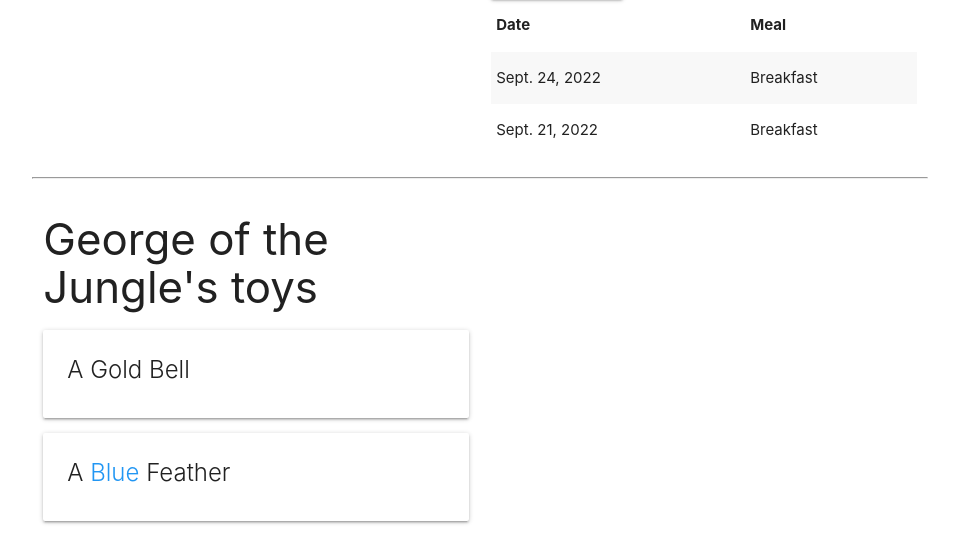
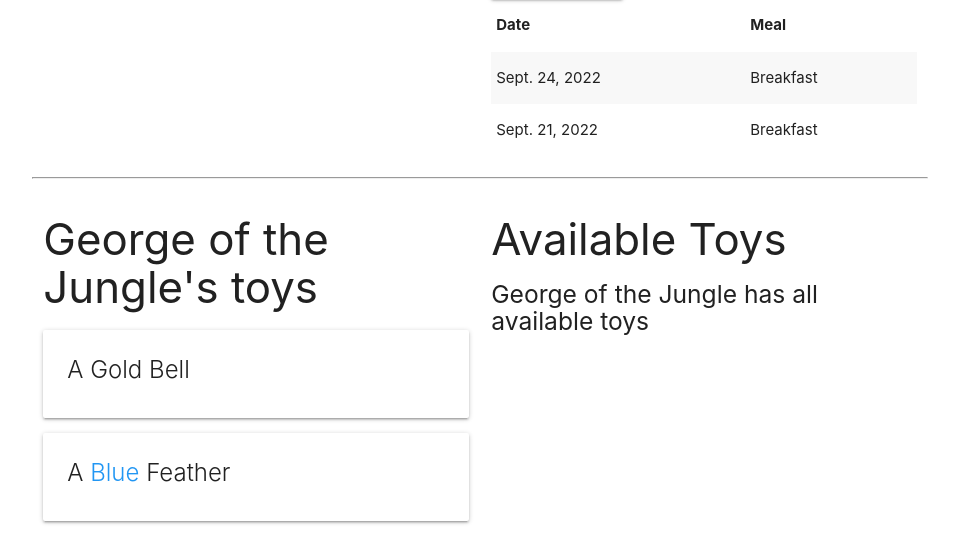
Before and after one commit to CoryDCruz/finch-collector, a Django app: page /finches/1/ in a window 1280 px wide. Shown: the part 427-961 px from the top of the page, without its empty margins (160-1119 px from the left). Run offline with Django 4.2, Linux system fonts and the light colour scheme; data comes from the database, SQL or seed files in the repository; both versions use the stored data as it was after the commit.

Commit message:
added frontend functionality to add toys to finches

```diff
--- a/main_app/templates/finches/detail.html
+++ b/main_app/templates/finches/detail.html
@@ -60,7 +60,29 @@
     {% else %}
       <h5>No Toys for {{ finch.name }}</h5>
     {% endif %}
-
+  </div>
+  <div class="col s6">
+    <h3>Available Toys</h3>
+    {% if toys.count %}
+    {% for toy in toys.all %}
+    <div class="card">
+      <div class="card-content">
+        <span class="card-title">
+          A <span class="{{ toy.color.lower }}-text">{{ toy.color }}</span>
+          {{ toy.name }}
+        </span>
+      </div>
+      <div class="card-action">
+        <form action="{% url 'assoc_toy' finch.id toy.id %}" method="POST">
+          {% csrf_token %}
+          <input class="btn" type="submit" value="Add">
+        </form>
+      </div>
+    </div>
+    {% endfor %}
+    {% else %}
+    <h5>{{ finch.name }} has all available toys</h5>
+    {% endif %}
   </div>
 </div>
 <script>
--- a/main_app/urls.py
+++ b/main_app/urls.py
@@ -15,4 +15,5 @@ urlpatterns =[
   path('toys/<int:pk>/update/', views.ToyUpdate.as_view(), name='toy_update'),
   path('toys/<int:pk>/delete/', views.ToyDelete.as_view(), name='toy_delete'),
   path('finches/<int:finch_id>/add_feeding/', views.add_feeding, name='add_feeding'),
+  path('finches/<int:finch_id>/assoc_toy/<int:toy_id>', views.assoc_toy, name='assoc_toy')
 ]
--- a/main_app/views.py
+++ b/main_app/views.py
@@ -20,13 +20,14 @@ def finches_index(request):
 def finch_details(request, finch_id):
   finch = Finch.objects.get(id=finch_id)
   feeding_form = FeedingForm()
-  toys_finch_doesnt_have = Toy.objects.values_list('id')
+  toys_finch_doesnt_have = Toy.objects.exclude(id__in = finch.toys.all().values_list('id'))
 
   return render(request, 'finches/detail.html',
   {
     'finch': finch,
     'page_name' : 'Details',
-    'feeding_form' : feeding_form
+    'feeding_form' : feeding_form,
+    'toys': toys_finch_doesnt_have,
   })
 
 def add_feeding(request, finch_id):
@@ -37,6 +38,12 @@ def add_feeding(request, finch_id):
     new_feeding.finch_id = finch_id
     new_feeding.save()
   return redirect('details', finch_id)
+
+def assoc_toy(request, finch_id, toy_id):
+  Finch.objects.get(id=finch_id).toys.add(toy_id)
+  # Finch.objects.get(id=finch_id).toys.remove(toy_id)
+  return redirect('details', finch_id)
+
 
 class FinchCreate(CreateView):
   model = Finch
```
Also changed, not shown: db.sqlite3.
